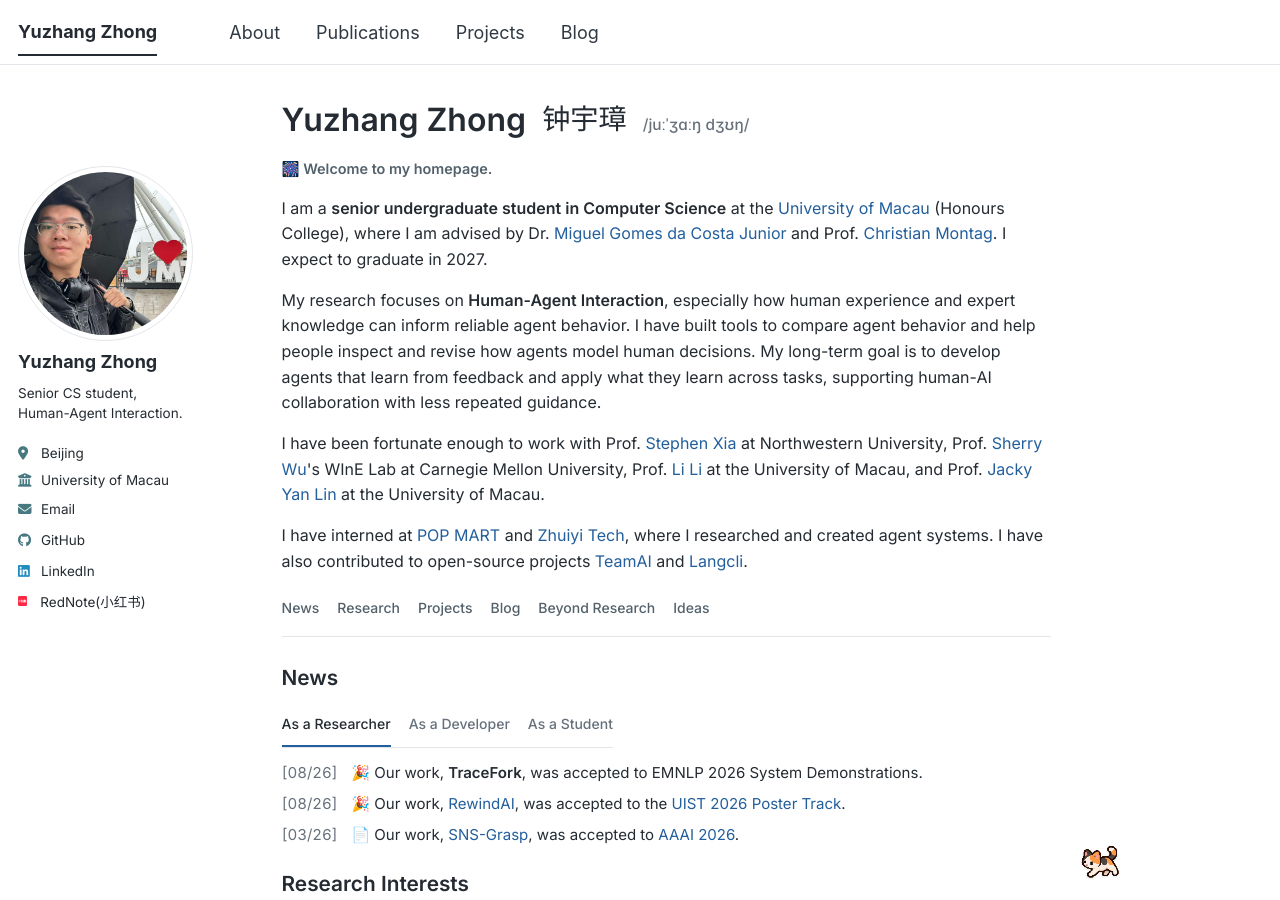
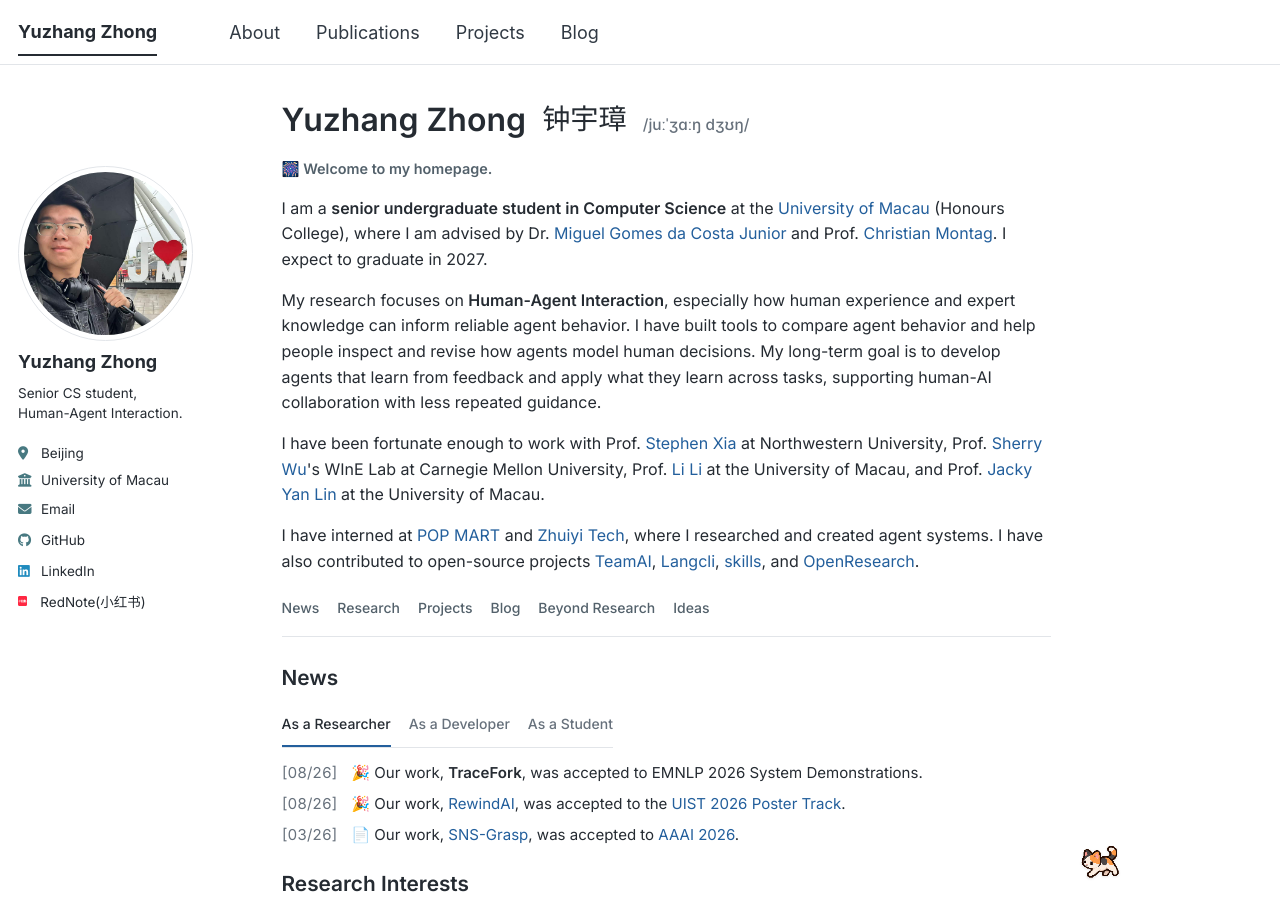
Before and after one commit to yuzhang-zhong/yuzhang-zhong.github.io, a Jekyll site: the page built from _pages/about.md, in a window 1280 px wide and 900 px high. Built offline with Jekyll 4.4.1, drawn with Linux system fonts in a browser that asks for light colours; a style sheet for code colours, icons or effects is not loaded.

Commit message:
Add skills and OpenResearch to homepage contributions

```diff
--- a/_pages/about.md
+++ b/_pages/about.md
@@ -15,7 +15,7 @@ redirect_from:
 <p class="welcome-lead">I am a <strong>senior undergraduate student in Computer Science</strong> at the <a href="https://www.um.edu.mo/">University of Macau</a> (Honours College), where I am advised by Dr. <a href="https://fic.um.edu.mo/people/mcosta/">Miguel Gomes da Costa Junior</a> and Prof. <a href="https://ccbs.iaibs.um.edu.mo/professor/prof-christian-montag/">Christian Montag</a>. I expect to graduate in 2027.</p>
 <p>My research focuses on <strong>Human-Agent Interaction</strong>, especially how human experience and expert knowledge can inform reliable agent behavior. I have built tools to compare agent behavior and help people inspect and revise how agents model human decisions. My long-term goal is to develop agents that learn from feedback and apply what they learn across tasks, supporting human-AI collaboration with less repeated guidance.</p>
 <p>I have been fortunate enough to work with Prof. <a href="https://www.stephenxia.com/">Stephen Xia</a> at Northwestern University, Prof. <a href="https://www.cs.cmu.edu/~sherryw/">Sherry Wu</a>'s WInE Lab at Carnegie Mellon University, Prof. <a href="https://personal.fic.um.edu.mo/llili/">Li Li</a> at the University of Macau, and Prof. <a href="https://fba.um.edu.mo/zh-hant/faculty/yanlin/">Jacky Yan Lin</a> at the University of Macau.</p>
-<p>I have interned at <a href="https://www.popmart.com/">POP MART</a> and <a href="https://www.zhuiyi.ai/en/">Zhuiyi Tech</a>, where I researched and created agent systems. I have also contributed to open-source projects <a href="https://github.com/Tencent/teamai-cli">TeamAI</a> and <a href="https://github.com/LangcliTeam/langcli">Langcli</a>.</p>
+<p>I have interned at <a href="https://www.popmart.com/">POP MART</a> and <a href="https://www.zhuiyi.ai/en/">Zhuiyi Tech</a>, where I researched and created agent systems. I have also contributed to open-source projects <a href="https://github.com/Tencent/teamai-cli">TeamAI</a>, <a href="https://github.com/LangcliTeam/langcli">Langcli</a>, <a href="https://github.com/vercel-labs/skills">skills</a>, and <a href="https://github.com/alphaXiv/OpenResearch">OpenResearch</a>.</p>
 </section>
 
 <nav class="home-right-nav" aria-label="Homepage sections">
```
